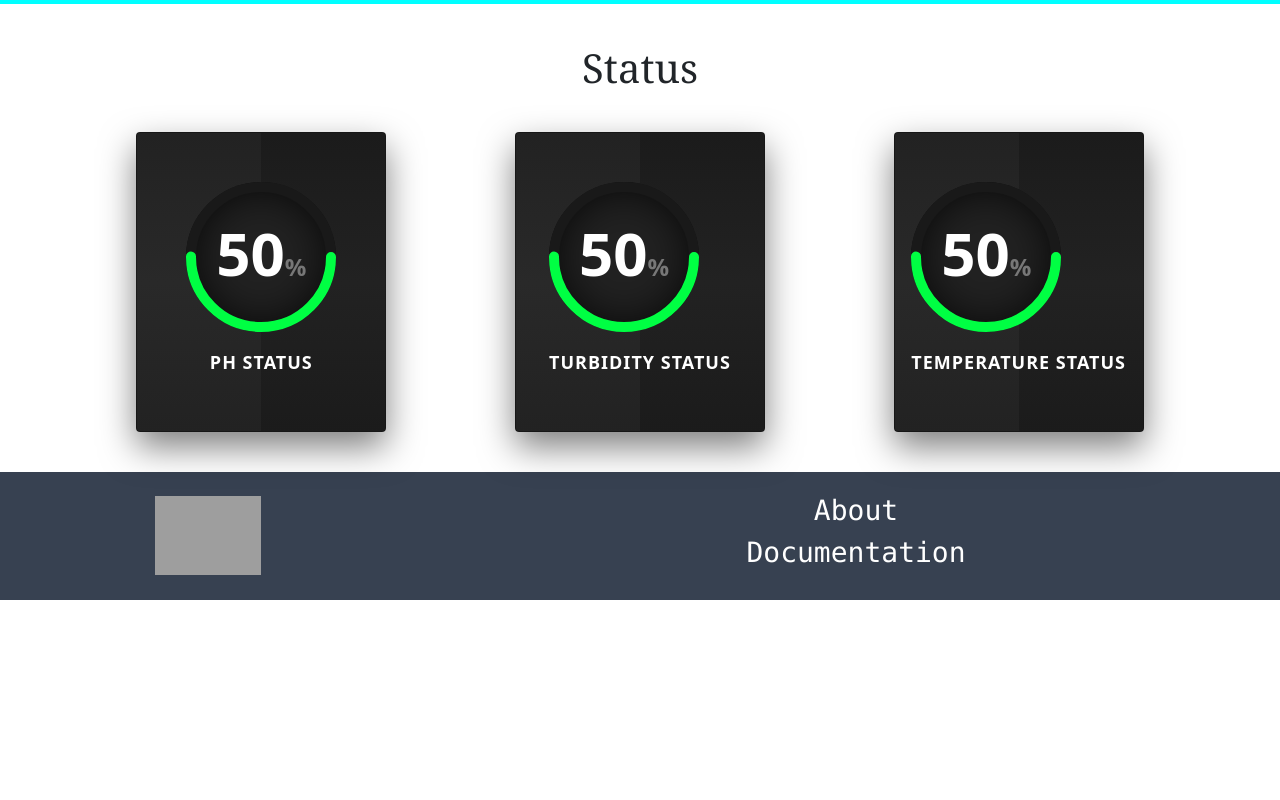
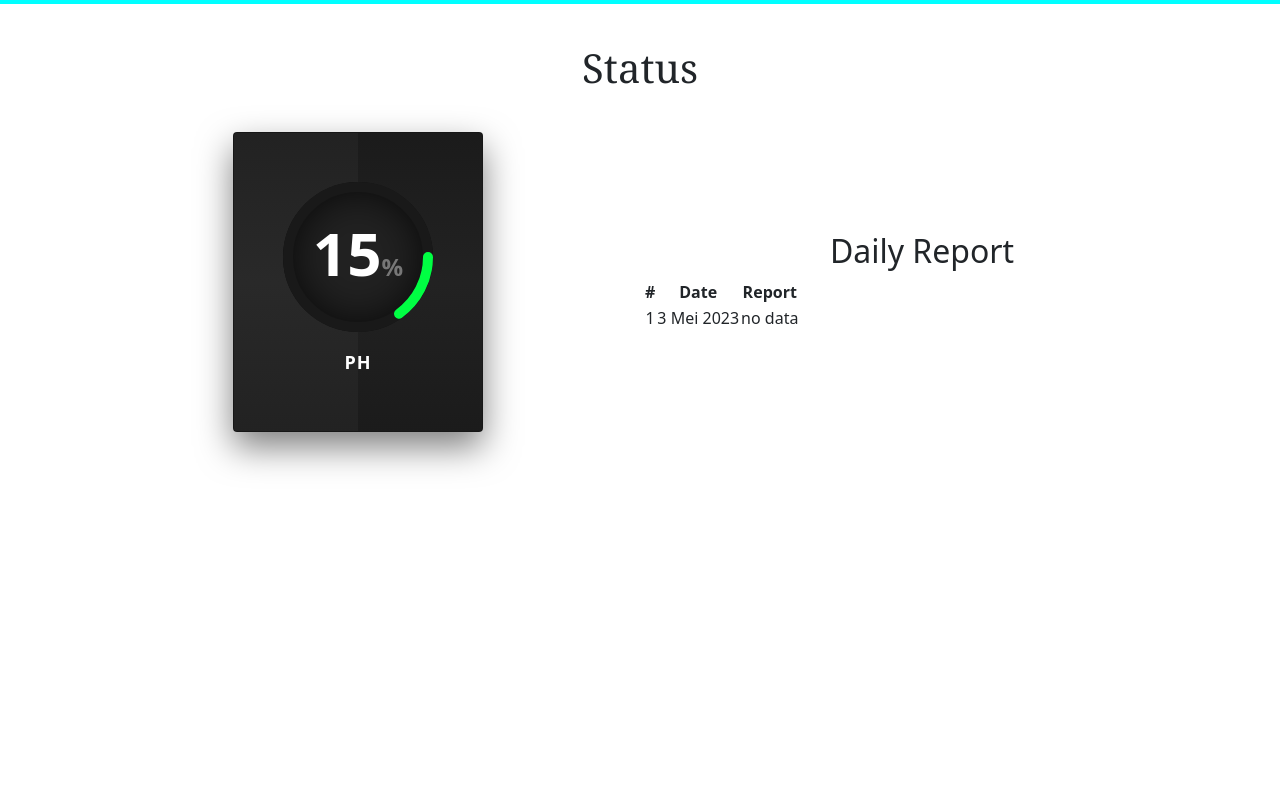
Before and after one commit to mbcLab/My_I-Pond, a Next.js app in the folder Website and Mobile app/website/: page / in a window 1280 px wide. Shown: the part 1000-1800 px from the top of the page. Before the commit the page ends 1600 px from the top, so only its background shows below. Built offline with nearby package versions, Linux system fonts and the light colour scheme; grey boxes are pictures that could not be loaded.

Commit message:
Adding daily report feature

```diff
--- a/Website and Mobile app/website/src/pages/index.js
+++ b/Website and Mobile app/website/src/pages/index.js
@@ -17,10 +17,35 @@ export default function Dashboard() {
 
       <div className="text-center m-10">
         <h1 className="font-serif">Status</h1>
-        <div className="min-h-fit m-10 grid grid-cols-3 gap-3">
-          <Progress name="pH Status" percent="50" />
-          <Progress name="Turbidity Status" percent="50" />
-          <Progress name="Temperature Status" percent="50" />
+        <div className="m-10 grid grid-rows-3 gap-3">
+          <div className="grid grid-cols-2 gap-2 items-center justify-center">
+            <Progress name="pH" percent="15" />
+            <div className="text-center">
+              <h2>Daily Report</h2>
+              <table className="daily-report">
+                <tr>
+                  <th>#</th>
+                  <th>Date</th>
+                  <th>Report</th>
+                </tr>
+                <tr>
+                  <td>1</td>
+                  <td>3 Mei 2023</td>
+                  <td>no data</td>
+                </tr>
+              </table>
+            </div>
+          </div>
+          {/*
+          <div className="grid grid-cols-2 gap-2">
+            <Progress name="Turbidity" percent="0" />
+            <h2>Daily Report</h2>
+          </div>
+
+          <div className="grid grid-cols-2 gap-2">
+            <Progress name="Temperature" percent="0" />
+            <h2>Daily Report</h2>
+          </div> */}
         </div>
       </div>
     </>
```
